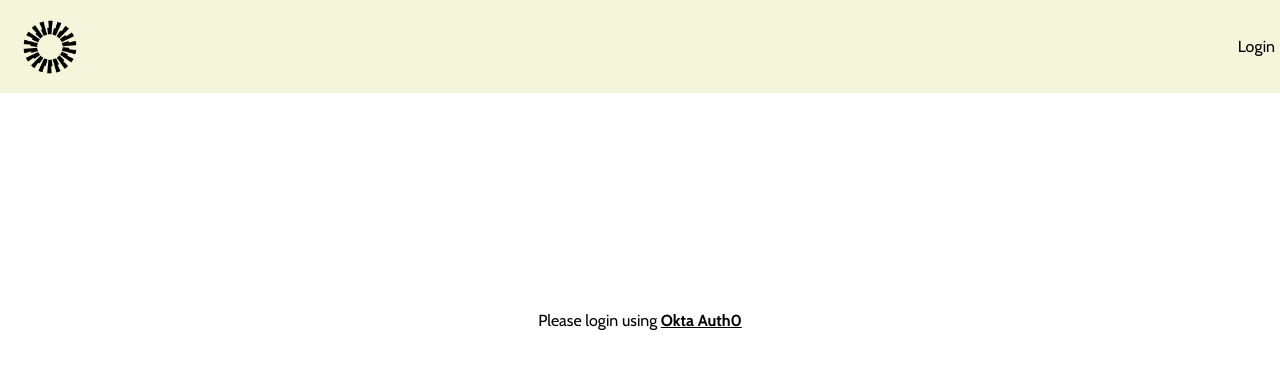
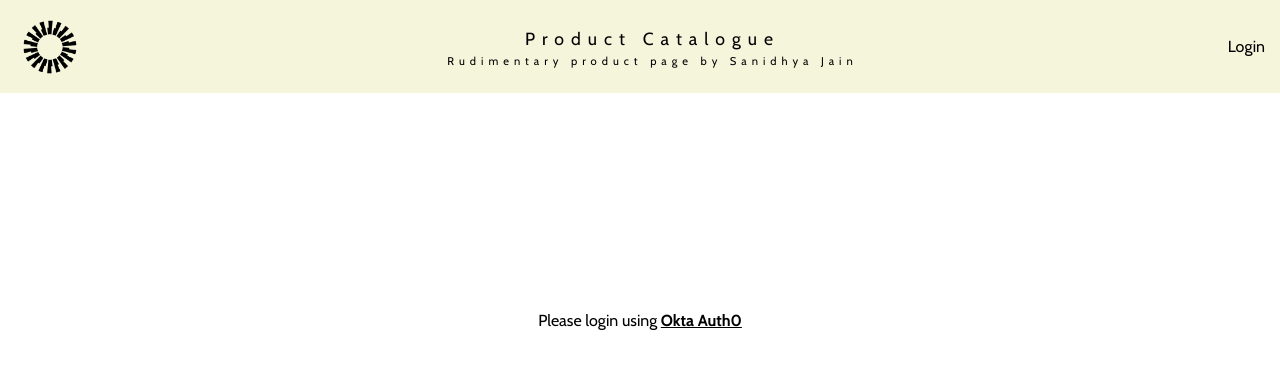
Before and after one commit to sanidhyax/okta-frontend, a React (Create React App) app: page / in a window 1280 px wide. Shown: the top 368 px of the page. Built offline with nearby package versions, Linux system fonts and the light colour scheme.

Commit message:
UI/UX Improvements

```diff
--- a/src/App.css
+++ b/src/App.css
@@ -19,15 +19,6 @@ a {
     transform: translateY(0);
   }
 }
-
-/* .sticky {
-  position: fixed;
-  top: 0;
-  width: 100%;
-  animation-duration: 0.7s;
-  animation-name: fadeInDown;
-  animation-timing-function: ease-out;
-} */
 
 #product-catalogue {
   padding-top: 90px;
@@ -56,15 +47,66 @@ a {
   /* box-shadow: 0 5px 15px rgb(0,0,0,0.2);  */
 }
 
+.navbar-links-div{
+  margin: 0 25px;
+}
+
+
 #navbar-links {
+  padding: 0;
   display: flex;
   align-items: center;
   justify-content: center;
 }
 
+
+.page-title-div{
+  text-align: center;
+  position: absolute;
+  left: 50%;
+  top: 50%;
+  transform: translate(-50%, -50%);
+}
+
+@media (max-width: 768px) {
+  .page-title-div {
+    position: unset;
+    transform: unset;
+  }
+}
+
+.page-title{
+  font-size: 1.1rem;
+  letter-spacing: 7px;
+  font-weight: lighter;
+  margin-bottom: auto;
+}
+
+@media (max-width: 768px) {
+  .page-title {
+    margin: 0;
+    font-size: 0.7rem;
+    display: flex;
+    align-items: center;
+    text-align: left;
+  }
+}
+
+.page-subtitle{
+  font-size: 0.7rem;
+  letter-spacing: 5px;
+  font-weight: lighter;
+  margin-top: 5px;
+}
+
+@media (max-width: 768px) {
+  .page-subtitle {
+    display: none;
+  }
+}
+
 #navbar-links li {
   list-style: none;
-  padding: 0 15px;
 }
 
 #navbar-links li a {
@@ -186,18 +228,23 @@ a {
 }
 
 #sorting-radios-div {
+  width: 50%;
+  font-size: 0.6rem;
   margin: 0 15px 0 15px
 }
 
 .dropdowns-div {
+  width: 50%;
   display: flex;
-  margin: 0 15px 0 15px
+  justify-content: end;
+  margin: 0 15px 0 15px;
 }
 
 @media (max-width: 768px) {
   .dropdowns-div {
     flex-direction: column;
-  }
+    align-items: flex-end;
+    }
 }
 
 .pagination {
@@ -220,7 +267,7 @@ a {
 }
 
 #search-div {
-  width: 30%;
+  width: 35%;
   display: flex;
   margin-left: 20px;
   margin-right: 20px;
@@ -243,7 +290,7 @@ a {
 }
 
 #global-search {
-  width: 70%;
+  width: 65%;
   display: flex;
   flex-wrap: wrap;
   flex-direction: row;
--- a/src/components/FilterBar.jsx
+++ b/src/components/FilterBar.jsx
@@ -52,7 +52,7 @@ export const FilterBar = (props) => {
                 </FormControl>
             </div>
             <div className='dropdowns-div'>
-                <FormControl variant="standard" sx={{ m: 1, minWidth: 180 }}>
+                <FormControl variant="standard" sx={{ m: 1, minWidth: 150, maxWidth: 220 }}>
                     <InputLabel id="category-select">Category</InputLabel>
                     <Select
                         labelId="category-select"
@@ -67,7 +67,7 @@ export const FilterBar = (props) => {
                         {listCategories()}
                     </Select>
                 </FormControl>
-                <FormControl variant="standard" sx={{ m: 1, minWidth: 180 }}>
+                <FormControl variant="standard" sx={{ m: 1, minWidth: 150, maxWidth: 220 }}>
                     <InputLabel id="brand-select">Brand</InputLabel>
                     <Select
                         labelId="brand-select"
--- a/src/components/GlobalSearch.jsx
+++ b/src/components/GlobalSearch.jsx
@@ -31,8 +31,8 @@ const GlobalSearch = (props) => {
     };
   };
 
+    // const debouncedFetch = useMemo(() => debounce(fetch, 500), []);
   const debouncedFetch = debounce(fetch, 500);
-  // const debouncedFetch = useMemo(() => debounce(fetch,500),[],);
 
   const handleChange = (query) => {
     // setInputValue(query)
@@ -42,7 +42,7 @@ const GlobalSearch = (props) => {
     debouncedFetch(url);
   };
 
-  const handleOnChange = (val) => {
+  const handleOnChange = (event, val) => {
     setValue(val);
     resetCategoryAndBrand();
     if (val === '' || val === null) {
@@ -51,6 +51,8 @@ const GlobalSearch = (props) => {
       const url = baseUrlForProducts + `/search?q=${val}`;
       getProductsBySearch(url);
     }
+    // const inputField = document.getElementById('global-search').querySelector('input');
+    // inputField.blur();
   };
 
   return (
@@ -61,13 +63,14 @@ const GlobalSearch = (props) => {
         fullWidth
         options={options}
         autoComplete
+        blurOnSelect={true}
         freeSolo
         includeInputInList
         renderInput={(params) => <TextField {...params} label='Global Search (In development)' margin='normal' />}
         value={value}
         noOptionsText='No Products'
         onChange={(event, newValue) => {
-          handleOnChange(newValue);
+          handleOnChange(event, newValue);
         }}
         onInputChange={(event, newInputValue) => {
           handleChange(newInputValue);
--- a/src/components/Navbar.jsx
+++ b/src/components/Navbar.jsx
@@ -28,14 +28,16 @@ export const Navbar = () => {
 				<div className="logo-aura">
 					<img src={Aura} />
 				</div>
-				<div>
+				<div className='page-title-div'>
+					<h1 className='page-title'>Product Catalogue</h1>
+					<p className='page-subtitle'>Rudimentary product page by Sanidhya Jain</p>
+					</div>
+					<div className='navbar-links-div'>
 					<ul id="navbar-links">
 						{authButton()}
 					</ul>
 				</div>
-				<div id="mobile" onClick={handleSideBarClick}>
-					<i className={sideBarOpen ? "fas fa-times" : "fas fa-bars"} />
-				</div>
+
 			</nav>
 		</div>
 	)
--- a/src/components/ProductCard.jsx
+++ b/src/components/ProductCard.jsx
@@ -19,7 +19,7 @@ const ProductCard = (props) => {
         dispatch(setActiveProduct(activeProd))
         dispatch(setPageLoading(false))
         window.scrollTo({
-            top: 200,
+            top: 155,
             behavior: 'smooth'
           });
     }
--- a/src/components/ProductCatalogue.jsx
+++ b/src/components/ProductCatalogue.jsx
@@ -225,7 +225,7 @@ export const ProductCatalogue = () => {
           handleBrandChange={(val) => handleBrandChange(val.target.value)}
         />
       </div>
-      {activeProduct !== null ? <SingleProduct product={activeProduct} handleProductClose={handleProductClose} /> : null}
+      {activeProduct !== null ? <div id="single-product-div"><SingleProduct product={activeProduct} handleProductClose={handleProductClose} /> </div> : null}
       <div>
         <Backdrop open={isLoading} style={{ zIndex: 999, color: '#fff' }}>
           <CircularProgress color='inherit' />
--- a/src/components/SingleProduct.jsx
+++ b/src/components/SingleProduct.jsx
@@ -32,7 +32,7 @@ const SingleProduct = (props) => {
             <hr id="scrollToHere" style={{ width: 100 + 'vw' }} />
 
             <div className="image-gallery-div">
-                <ImageGallery items={mapImagesForGallary(product.images)} />
+                <ImageGallery items={mapImagesForGallary(product.images)} thumbnailHeight="100px" />
             </div>
             <div className="single-product-details-div">
                 <Rater total={5} rating={product.rating} interactive={false} /> <p>Rating {product.rating}/5</p>
```
